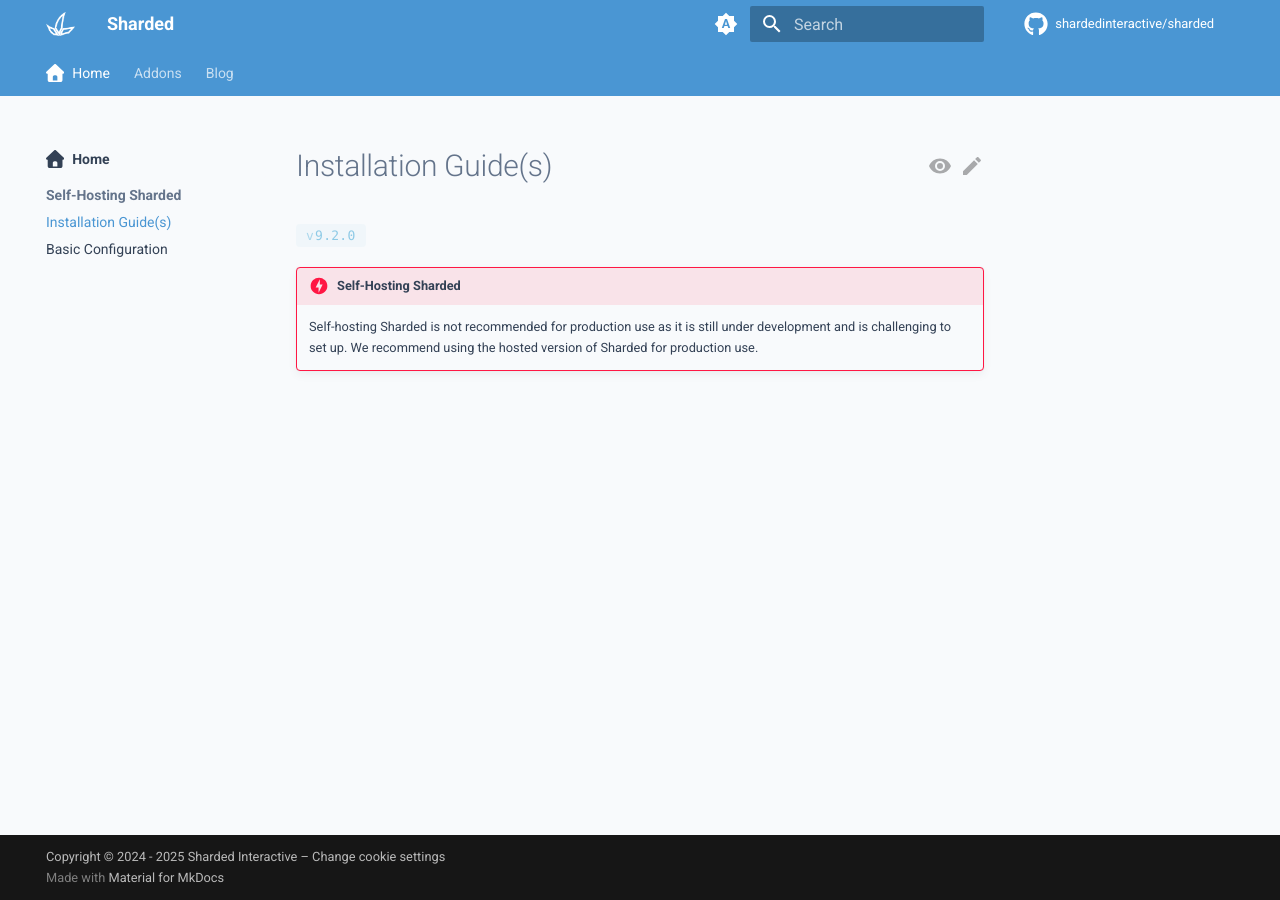
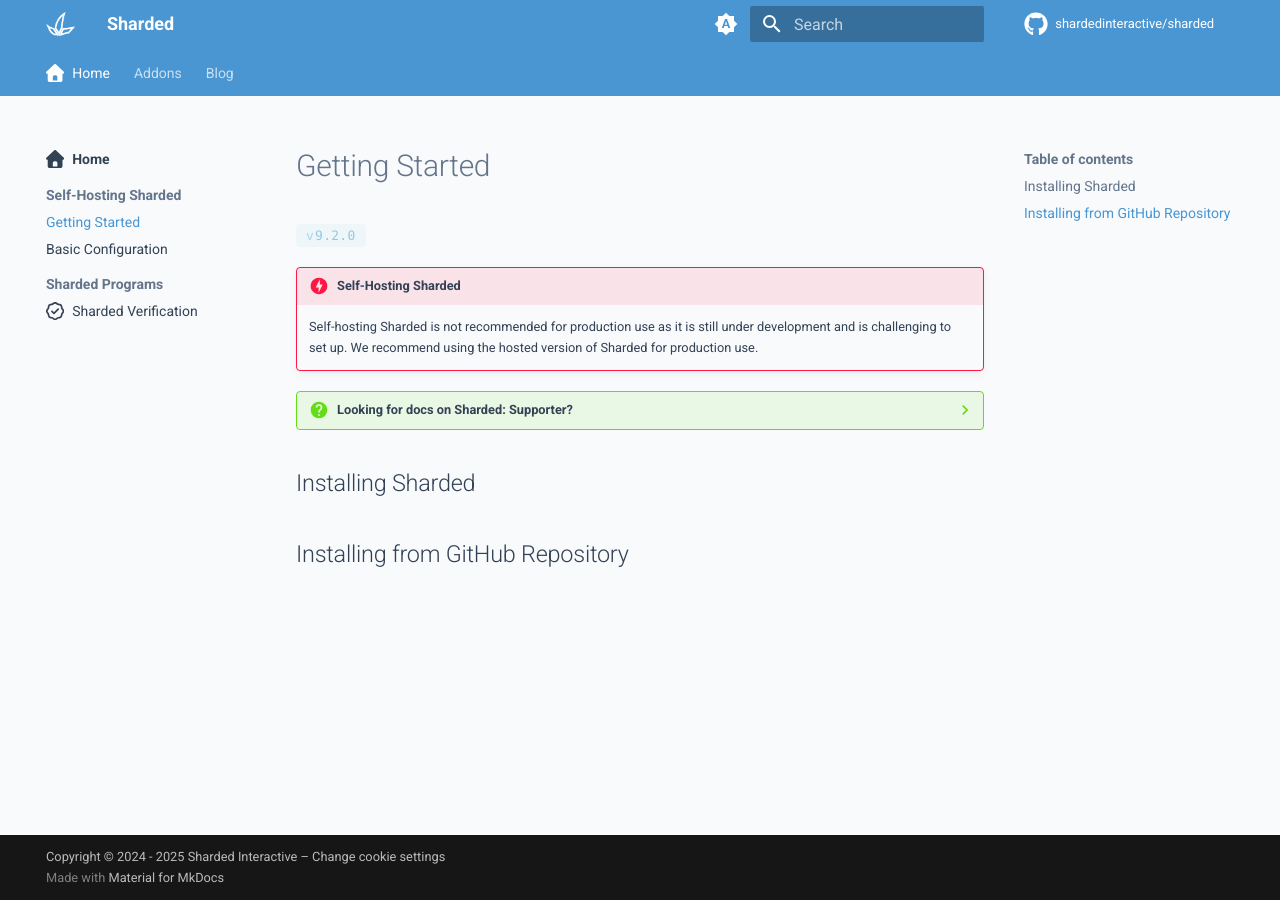
Before and after one commit to ShardedInteractive/docs, an MkDocs documentation site: the page built from docs/getting-started.md, in a window 1280 px wide. Built offline with MkDocs 1.6.1 and Material for MkDocs 9.7.7, drawn with Linux system fonts in a browser that asks for light colours; plug-ins that fetch from the network failed and are left out; comment, search, counter and statistics services are not loaded.

Commit message:
feat: :sparkles: Update documentation structure and content, including new verification page and improved navigation

```diff
--- a/docs/getting-started.md
+++ b/docs/getting-started.md
@@ -1,8 +1,16 @@
 ---
-title: Installation Guide(s)
+title: Getting Started
 description: Learn how to get started with Sharded and its features.
 ---
 <span class="tag-version">9.2.0</span>
 !!! Danger "Self-Hosting Sharded"
     Self-hosting Sharded is not recommended for production use as it is still under development and is challenging
     to set up. We recommend using the hosted version of Sharded for production use.
+
+??? Question "Looking for docs on Sharded: Supporter?"
+    If you're looking for more information on hosting a **Sharded: Supporter** instance, check out the documentation
+    located in the supporter's repository. If you have further questions, please reach out to us on our support server.
+
+## Installing Sharded
+
+## Installing from GitHub Repository
--- a/mkdocs.yml
+++ b/mkdocs.yml
@@ -1,5 +1,5 @@
 site_name: Sharded
-site_url: https://sharded.app/
+site_url: https://docs.sharded.app/
 
 site_description: >
   Sharded is a python powered discord bot that powers your server with
@@ -12,9 +12,10 @@ nav:
   - Home:
     - "Welcome to Sharded" : index.md
     - "Self-Hosting Sharded":
-        - getting-started.md
+        - "Getting Started": getting-started.md
         - "Basic Configuration": basic.md
-
+    - "Sharded Programs":
+      - "Sharded Verification": verification.md
   - Addons:
     - addons/index.md
   - Blog:
@@ -69,8 +70,6 @@ theme:
     - search.suggest
     - search.highlight
     - search.share
-    - content.action.edit
-    - content.action.view
 
 plugins:
   - privacy
@@ -83,7 +82,7 @@ plugins:
       type: date
   - git-committers:
       enabled: !ENV [CI, false]
-      repository: shardedinteractive/sharded
+      repository: shardedinteractive/docs
       branch: main
 
 markdown_extensions:
```
Also changed, not shown: docs/basic.md (+0 -1 lines), docs/index.md (+2 -2 lines), docs/verification.md (added, +16 -0 lines).
